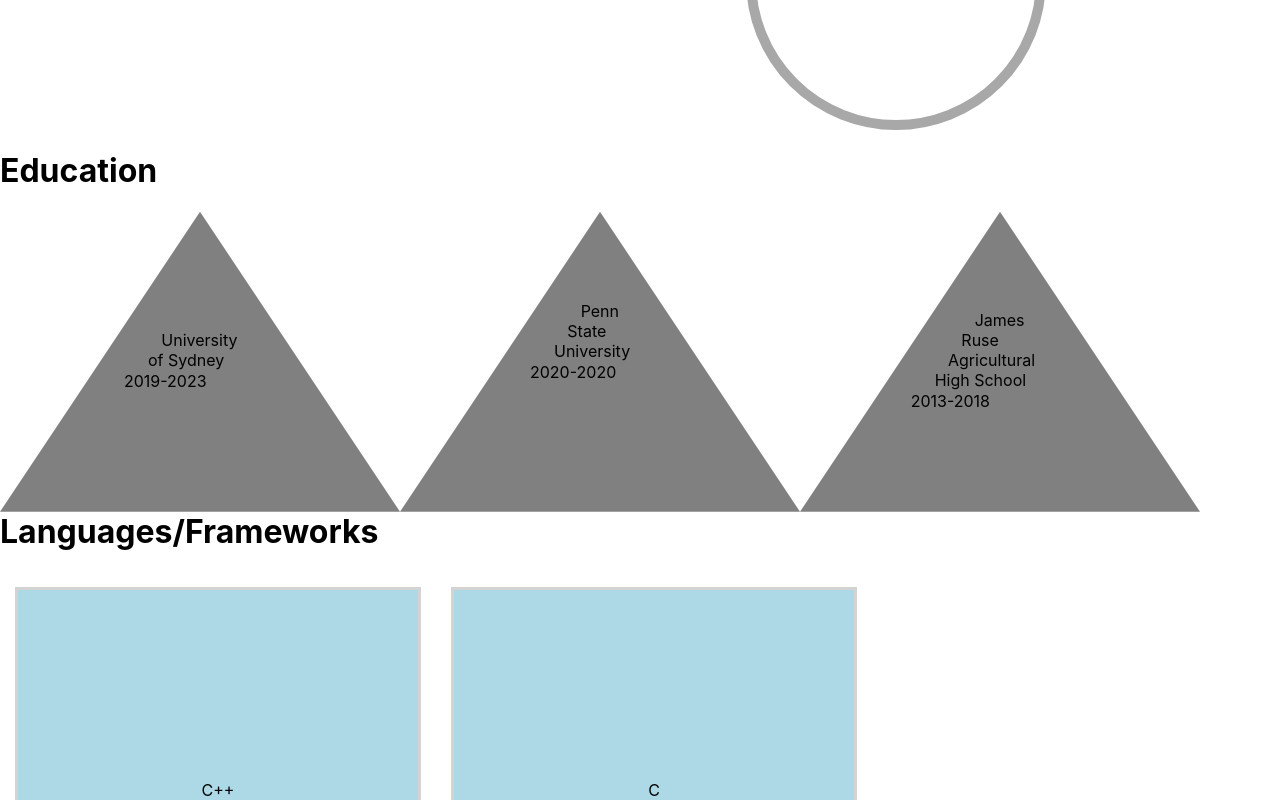
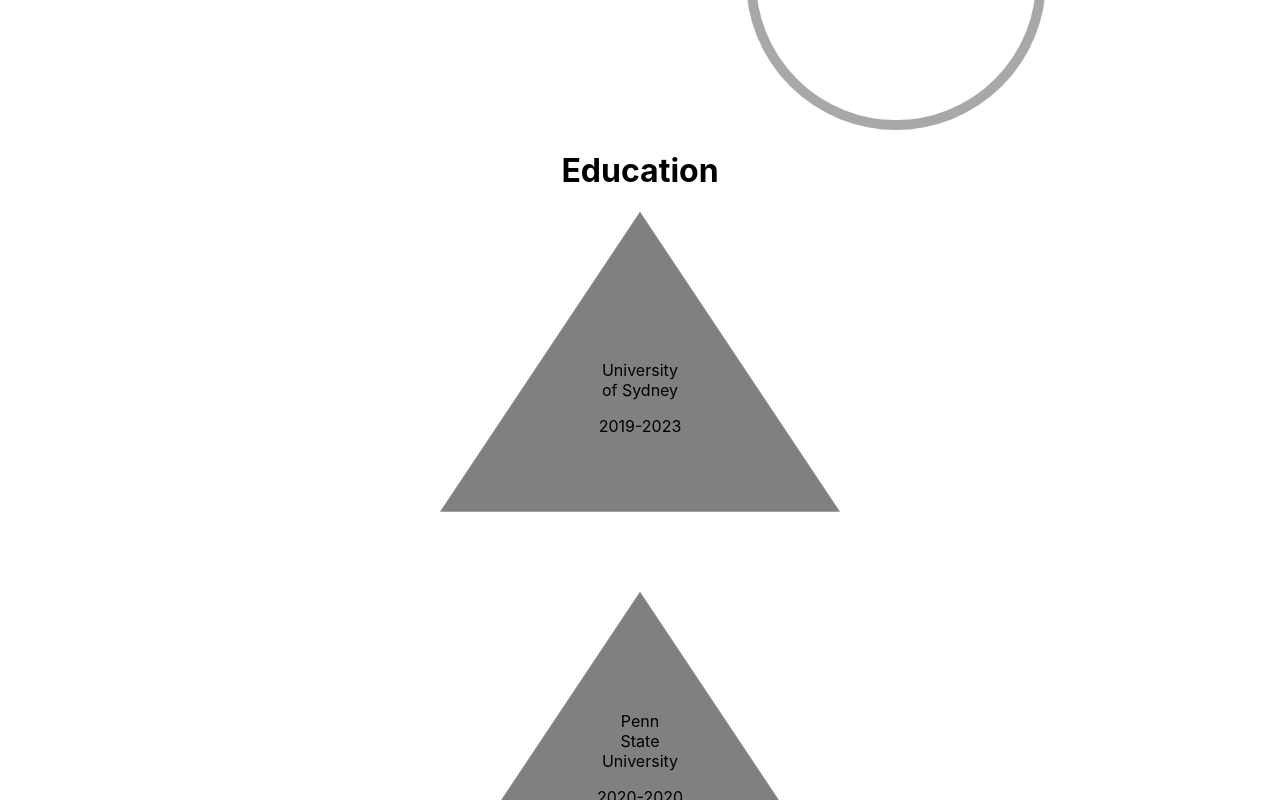
Before and after one commit to aleung27/Personal-Website, a React (Create React App) app: page / in a window 1280 px wide. Shown: the part 2000-2800 px from the top of the page. Built offline with nearby package versions, Linux system fonts and the light colour scheme.

Commit message:
Fade in triangles, CSS and styling

```diff
--- a/src/pages/Home.js
+++ b/src/pages/Home.js
@@ -96,12 +96,24 @@
       </div>
       <div className="edu">
         <h1>Education</h1>
-        <EduTriangle uni="University of Sydney" date="2019-2023"></EduTriangle>
-        <EduTriangle uni="Penn State University" date="2020-2020"></EduTriangle>
-        <EduTriangle
-          uni="James Ruse Agricultural High School"
-          date="2013-2018"
-        ></EduTriangle>
+        <FadeSection visible={false}>
+          <EduTriangle
+            uni="University of Sydney"
+            date="2019-2023"
+          ></EduTriangle>
+        </FadeSection>
+        <FadeSection visible={false}>
+          <EduTriangle
+            uni="Penn State University"
+            date="2020-2020"
+          ></EduTriangle>
+        </FadeSection>
+        <FadeSection visible={false}>
+          <EduTriangle
+            uni="James Ruse Agricultural High School"
+            date="2013-2018"
+          ></EduTriangle>
+        </FadeSection>
       </div>
       <div className="lang">
         <h1>Languages/Frameworks</h1>
--- a/src/scss/EduTriangle.scss
+++ b/src/scss/EduTriangle.scss
@@ -3,15 +3,20 @@
     width: 400px;
     height: 300px;
     overflow: auto;
+    margin-bottom: 5em;
 
     .uni {
         position: relative;
-        top: 20%;
+        text-align: center;
+        top: 30%;
+        margin: 0;
     }
 
     .date {
         position: relative;
-        top: 15%;
+        text-align: center;
+        top: 30%;
+        margin: 0;
     }
 }
 
--- a/src/scss/Home.scss
+++ b/src/scss/Home.scss
@@ -10,6 +10,12 @@
 
   .work {
     text-align: center;
+  }
+
+  .edu {
+    display: flex;
+    flex-direction: column;
+    align-items: center;
   }
 
   .title-page {
--- a/src/scss/TextDisplay.scss
+++ b/src/scss/TextDisplay.scss
@@ -10,6 +10,7 @@
     width: 80%;
     height: 60%;
     margin: auto;
+    overflow-y: scroll;
 
     .title, .date, .text {
         display: block;
```
